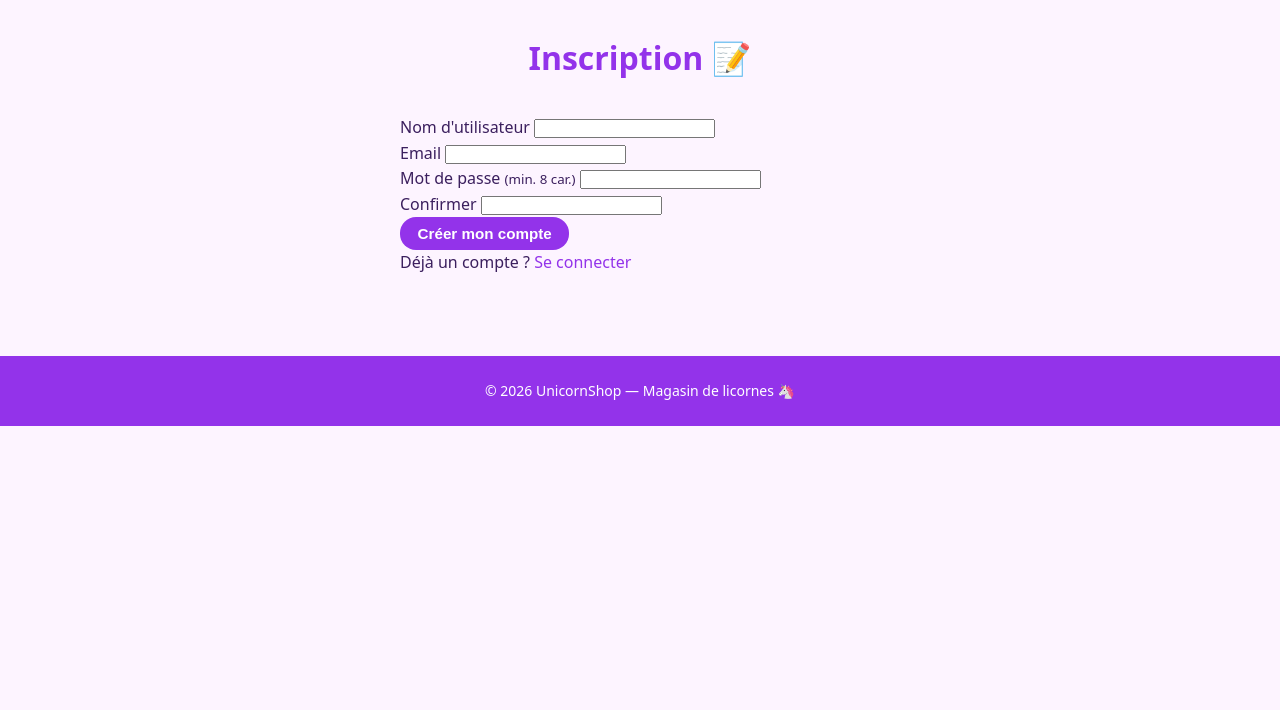
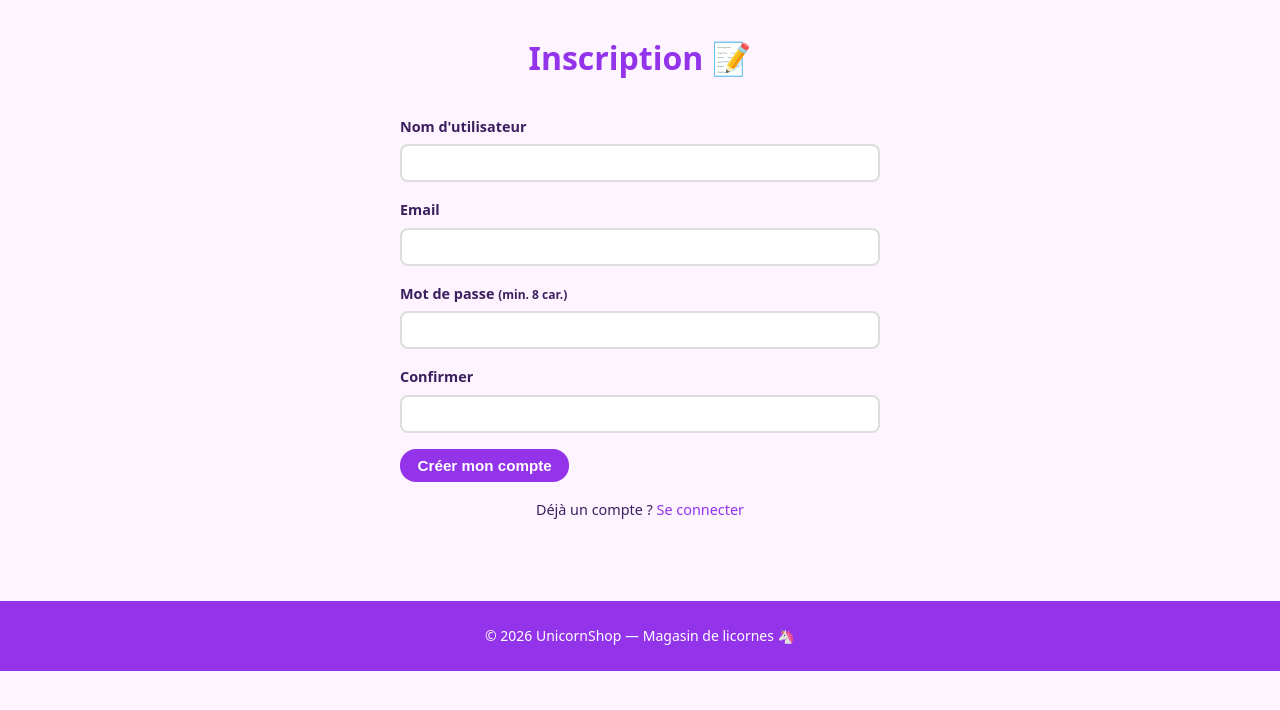
Before and after one commit to Poca23/TP-SITE-ECOMMERCE, a PHP site: page /index.php?action=register in a window 1280 px wide. Shown: the part 61-771 px from the top of the page. Run offline with PHP 8.4, Linux system fonts and the light colour scheme; a stand-in replaces the project's code that opens the database connection; some libraries are stand-ins or nearby versions.

Commit message:
fix: align form CSS classes with template markup

```diff
--- a/assets/css/form.css
+++ b/assets/css/form.css
@@ -1,24 +1,36 @@
 /* ── Formulaires ── */
-.form-group {
+.form__group {
   display: flex;
   flex-direction: column;
   gap: 0.4rem;
   margin-bottom: 1rem;
 }
-.form-group label {
+.form__group label {
   font-weight: 600;
   font-size: 0.9rem;
 }
-.form-control {
+.form__group input,
+.form__group textarea,
+.form__group select {
   padding: 0.5rem 0.8rem;
   border: 2px solid #ddd;
   border-radius: 0.5rem;
   font-size: 1rem;
   transition: border-color 0.2s;
+  background: #fff;
 }
-.form-control:focus {
+.form__group input:focus,
+.form__group textarea:focus {
   outline: none;
   border-color: var(--primary);
+}
+.form__actions {
+  margin-top: 0.5rem;
+}
+.form__link {
+  text-align: center;
+  margin-top: 1rem;
+  font-size: 0.9rem;
 }
 
 /* ── Alerts ── */
```
